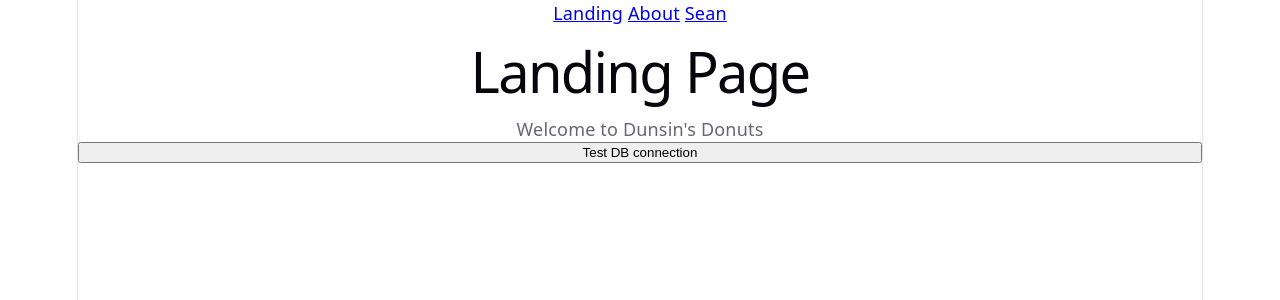
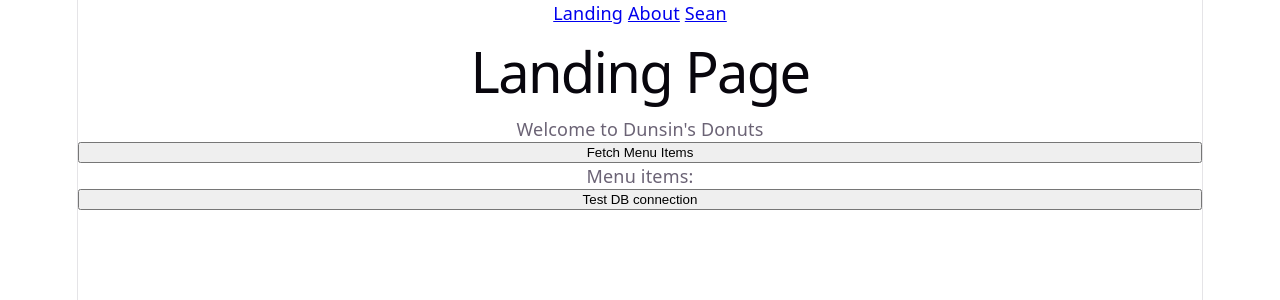
Before and after one commit to JadonLee8/CSCE331Project3Hosting, a Svelte app in the folder frontend/: page / in a window 1280 px wide. Shown: the top 300 px of the page. Built offline with nearby package versions, Linux system fonts and the light colour scheme.

Commit message:
menuitems correct now

```diff
--- a/frontend/src/pages/Landing.svelte
+++ b/frontend/src/pages/Landing.svelte
@@ -1,25 +1,34 @@
 <script lang="ts">
   let dbStatus: string = $state('')
-  let menuItems: { name: string; price: number }[] = $state([])
+  let menuItems: { menu_item_name: string; price: number }[] = $state([])
 
   async function pingDb() {
     dbStatus = 'Checking...'
     try {
       const res = await fetch('/api/db-ping')
       const body = await res.json()
-      const menuItemsResponse = await fetch('/api/menu-items')
-      menuItems = await menuItemsResponse.json()
       dbStatus = body.status
     } catch (err) {
       dbStatus = `Backend unreachable: ${err}`
+    }
+  }
+
+  async function fetchMenuItems() {
+    try {
+      const menuItemsResponse = await fetch('/api/menu-items')
+      menuItems = await menuItemsResponse.json()
+    } catch (err) {
+      console.error('Error fetching menu items:', err)
     }
   }
 </script>
 
 <h1>Landing Page</h1>
 <p>Welcome to Dunsin's Donuts</p>
+<button type="button" onclick={fetchMenuItems}>Fetch Menu Items</button>
+<p>Menu items:</p>
 {#each menuItems as item}
-  <span>{item.name}: ${item.price}</span>
+  <span>{item.menu_item_name}: ${item.price}</span>
 {/each}
 
 <button type="button" onclick={pingDb}>Test DB connection</button>
```
Also changed, not shown: 2 other files (tests, documents, lock files or other folders).
